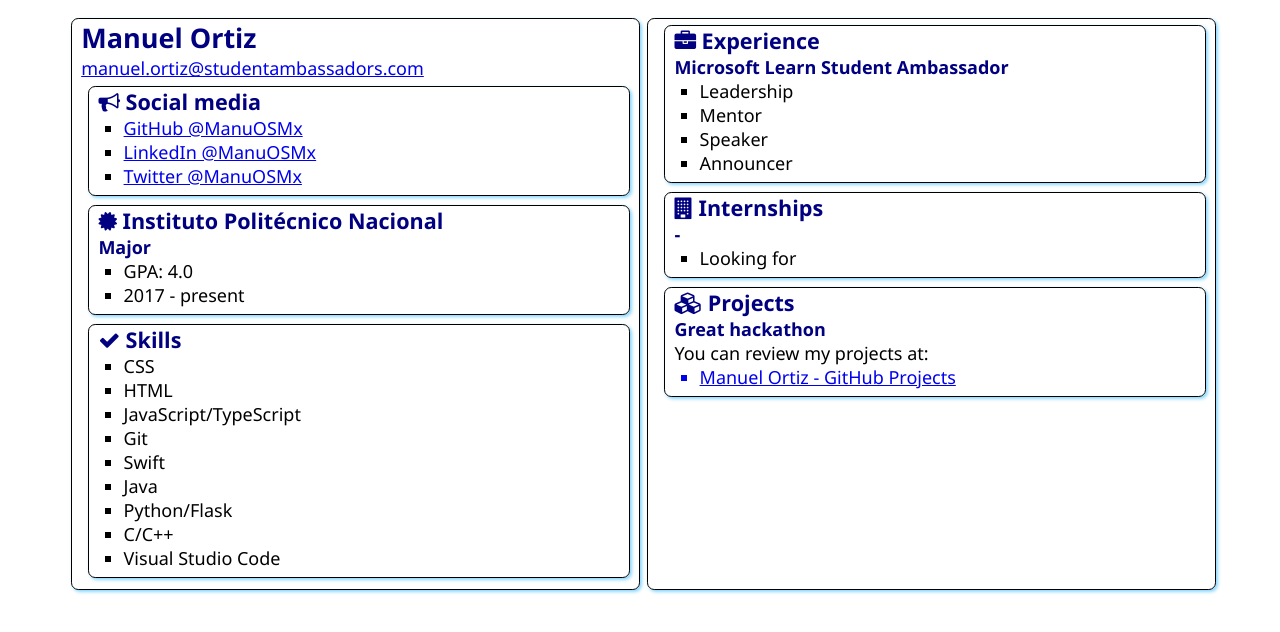
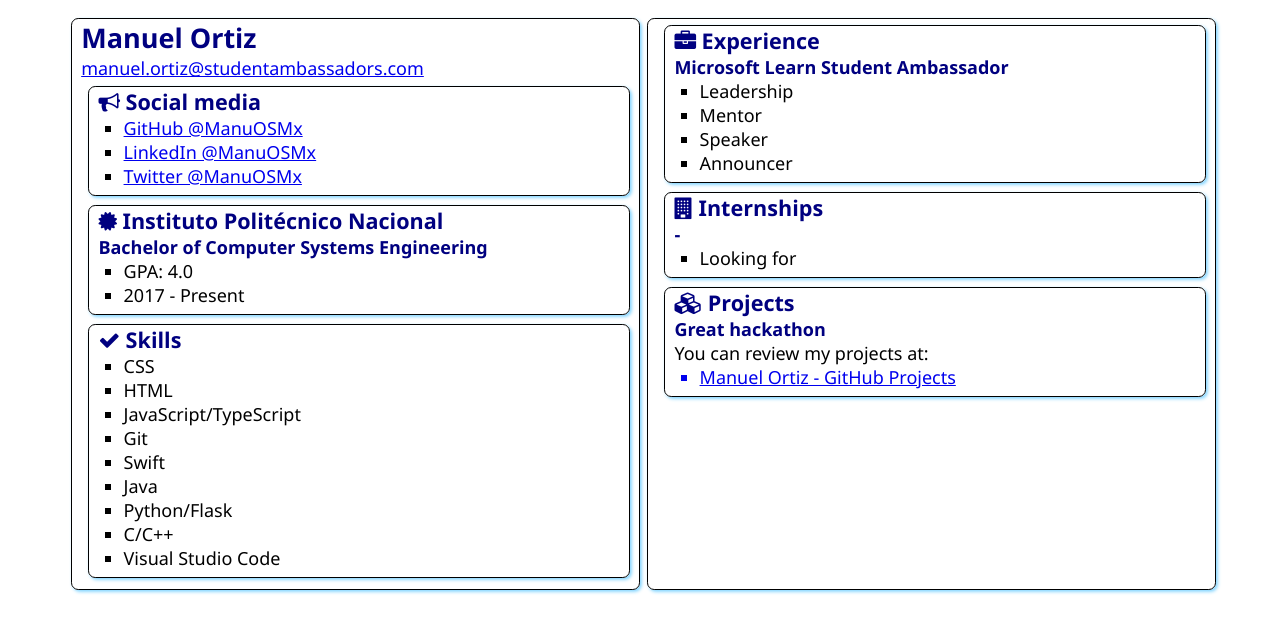
Before and after one commit to ManuOSMx/SATechnicalOnboarding, a plain HTML site: page src/index.html in a window 1280 px wide. Drawn offline with Linux system fonts and the light colour scheme.

Commit message:
Update Major

```diff
--- a/src/index.html
+++ b/src/index.html
@@ -33,10 +33,10 @@
                         <i class="fa fa-certificate" aria-hidden="true"></i>
                         Instituto Politécnico Nacional
                     </h2>
-                    <h3>Major</h3>
+                    <h3>Bachelor of Computer Systems Engineering</h3>
                     <ul>
                         <li>GPA: 4.0</li>
-                        <li>2017 - present</li>
+                        <li>2017 - Present</li>
                     </ul>
                 </div>
             </section>
```
